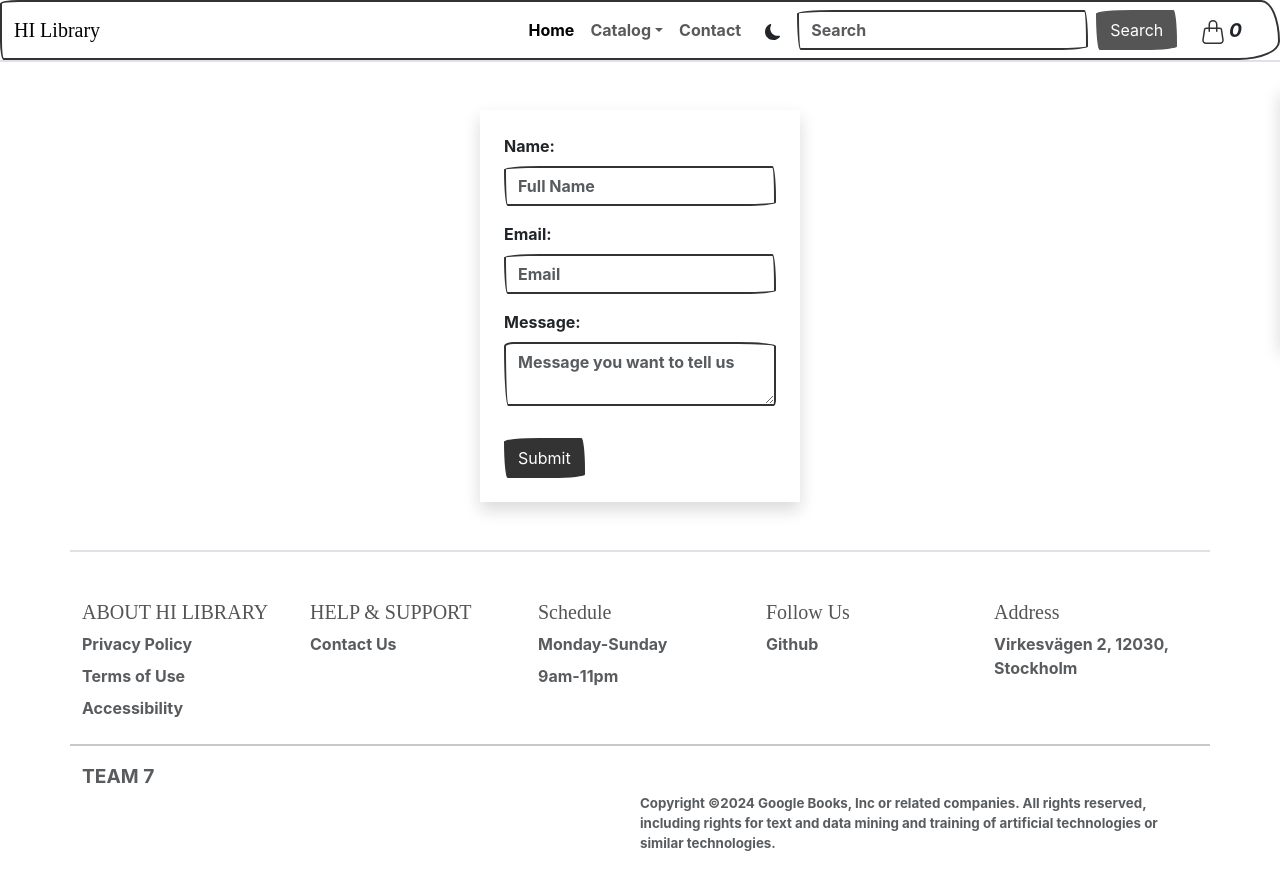
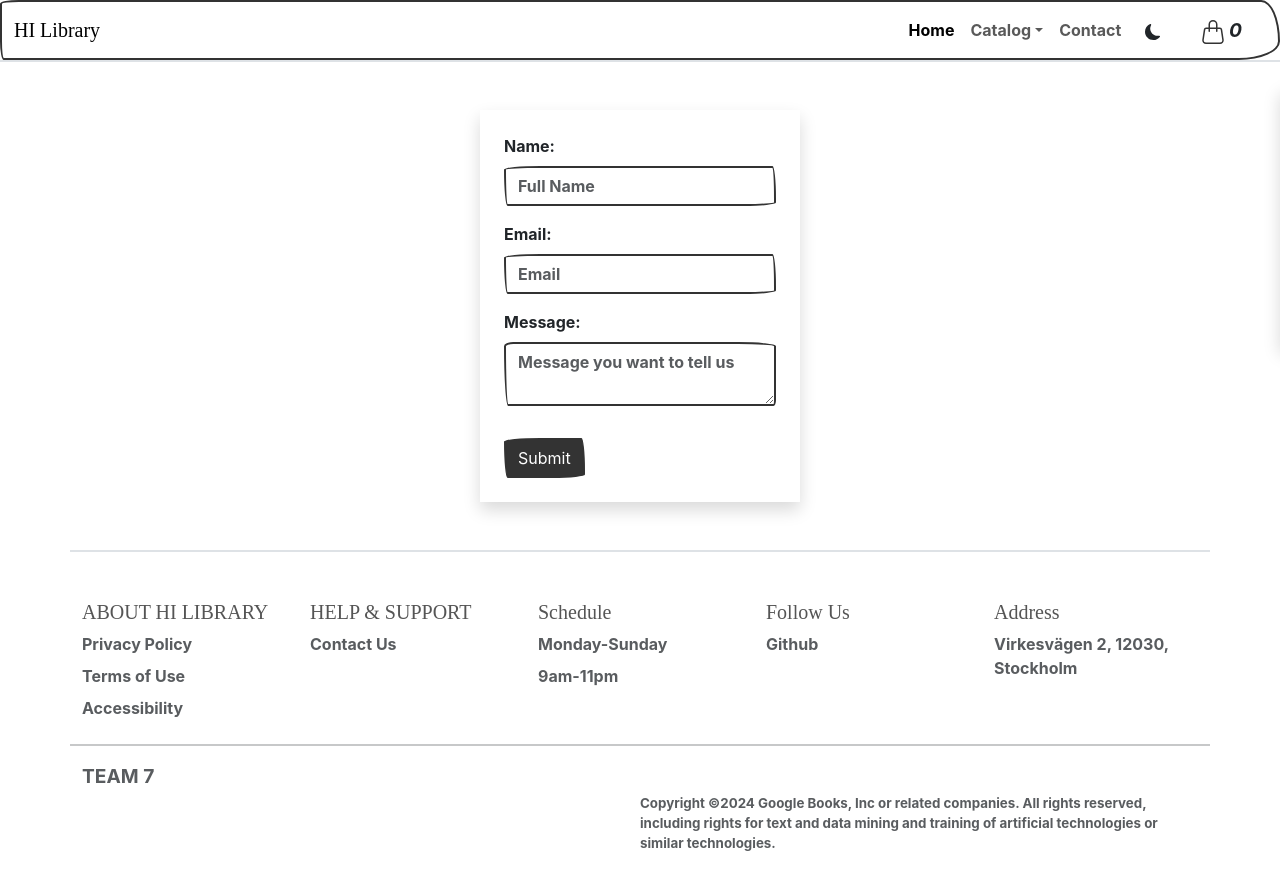
Before and after one commit to elen-oz/hi_react-team-project, a React (Vite) app: page /contact in a window 1280 px wide. Shown: the top 890 px of the page. Built offline with nearby package versions, Linux system fonts and the light colour scheme; no server answers; a web font is replaced by a local one.

Commit message:
Hided search in contactpage

```diff
--- a/src/components/Header.jsx
+++ b/src/components/Header.jsx
@@ -1,5 +1,5 @@
 import { useContext, useState } from 'react';
-import { Link } from 'react-router-dom';
+import { Link, useLocation } from 'react-router-dom';
 import { BsHandbag, BsBrightnessHigh, BsFillMoonFill } from 'react-icons/bs';
 import { BookContext } from '../hooks/bookContext';
 import { ThemeContext } from '../hooks/themeContext';
@@ -10,6 +10,7 @@
   const [bookSearch, setBookSearch] = useState('');
   const { darkMode, darkModeHandle } = useContext(ThemeContext);
   const { purchasedItems, loanedItems } = useContext(CartContext);
+  const { pathname } = useLocation();
 
   const items = purchasedItems?.length + loanedItems?.length || 0;
 
@@ -31,7 +32,7 @@
     fetchBooksByCategory('', '');
     setCategory('');
   };
-
+  const shouldShowSearchForm = pathname !== '/contact';
   const bgColorClass = darkMode ? 'bg-dark' : 'bg-light';
 
   return (
@@ -222,6 +223,7 @@
                 )}
               </div>
 
+              {shouldShowSearchForm && (
                 <form className='d-flex' role='search'>
                   <input
                     data-bs-theme={darkMode ? 'dark' : 'light'}
@@ -239,7 +241,7 @@
                     Search
                   </button>
                 </form>
-
+              )}
               <div className='d-md-block d-none px-4'>
                 <Link
                   to='./checkout'
--- a/src/pages/ContactPage.jsx
+++ b/src/pages/ContactPage.jsx
@@ -1,4 +1,5 @@
 import React from 'react';
+
 import ContactForm from '../components/ContactForm';
 
 const ContactPage = () => {
```
Lines whose indentation alone changed are shown as unchanged.
